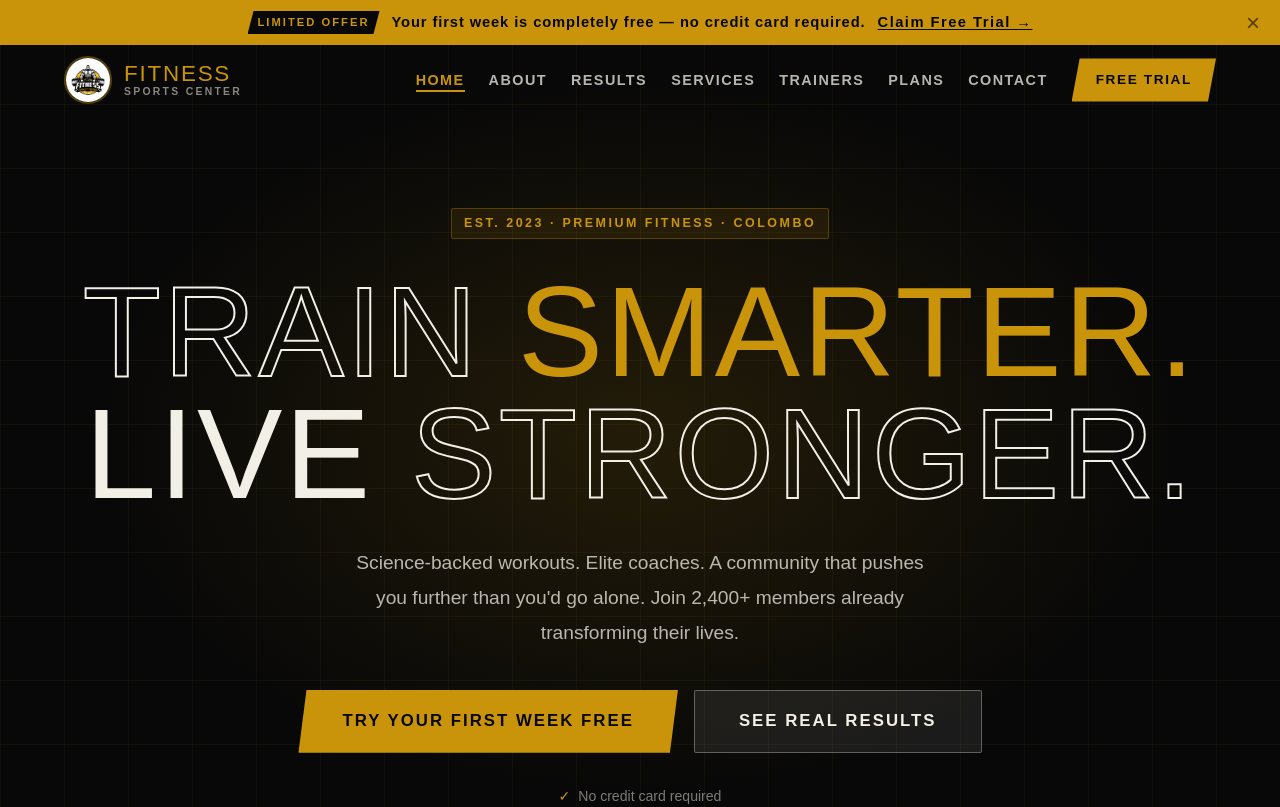
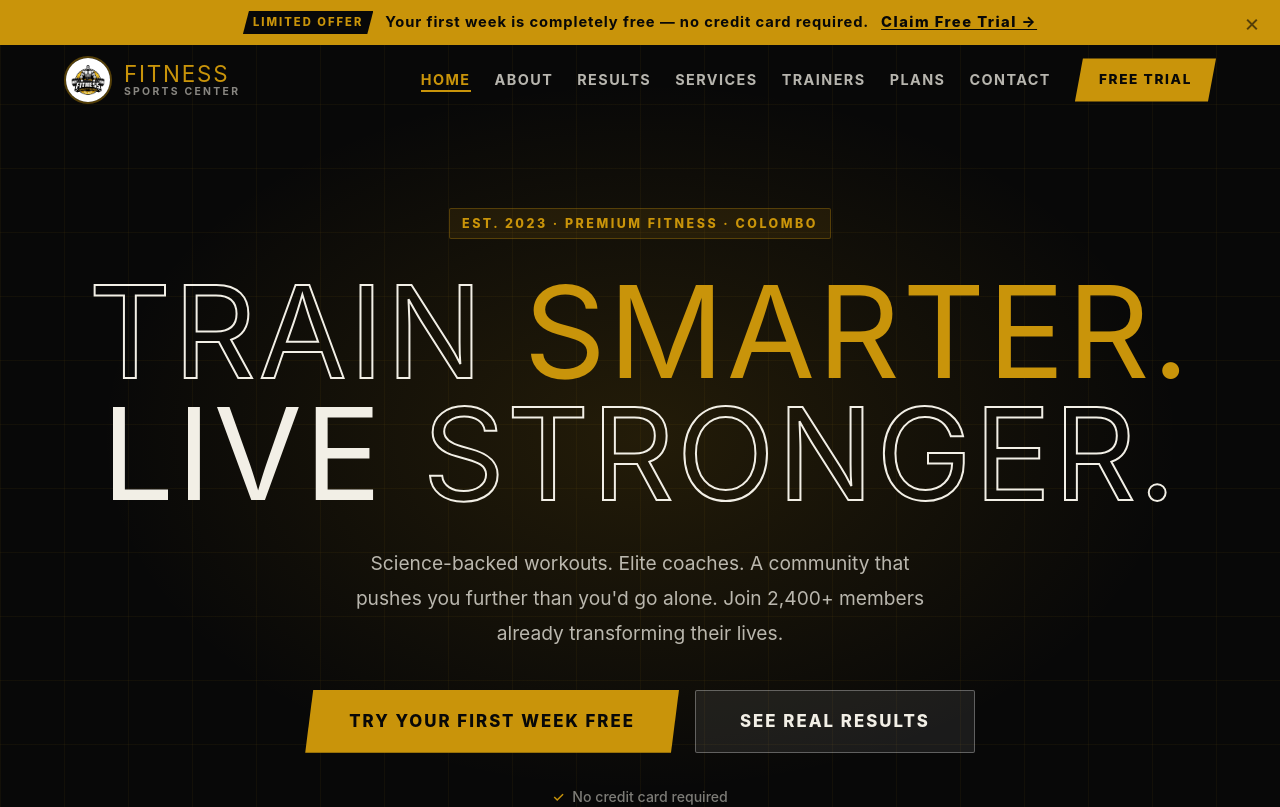
Before and after one commit to Dhanuka-Thathsara-Vithana/fitness-sport-center, a React (Vite) app in the folder Frontend/: page / in a window 1280 px wide. Shown: the top 807 px of the page. Built offline with nearby package versions, Linux system fonts and the light colour scheme.

Commit message:
add new fonts to looks more professional

```diff
--- a/Frontend/src/assets/styles/index.css
+++ b/Frontend/src/assets/styles/index.css
@@ -9,7 +9,7 @@
   }
 
   body {
-    font-family: 'Barlow', sans-serif;
+    font-family: -apple-system, BlinkMacSystemFont, 'Segoe UI', Roboto, 'Helvetica Neue', Oxygen, Ubuntu, Cantarell, sans-serif;
     font-size: 16px;
     line-height: 1.7;
     background-color: #080808;
--- a/Frontend/src/components/layout/Footer.tsx
+++ b/Frontend/src/components/layout/Footer.tsx
@@ -5,7 +5,7 @@ import type { LinkColProps, SocialItem } from '../../types'
 const EXPLORE: string[] = ['Home', 'About Us', 'Services', 'Trainers', 'Membership Plans']
 const SUPPORT: string[]  = ['FAQs', 'Contact Us', 'Cancellation Policy', 'Privacy Policy', 'Terms of Use']
 
-// ── Proper SVG icons ──────────────────────────────────────────────────────────
+// ── Proper SVG icons ----------------------------
 const InstagramIcon = () => (
   <svg xmlns="http://www.w3.org/2000/svg" viewBox="0 0 24 24" fill="currentColor" width="17" height="17">
     <path d="M12 2.163c3.204 0 3.584.012 4.85.07 1.366.062 2.633.334 3.608 1.308.975.975 1.246 2.242 1.308 3.608.058 1.266.07 1.646.07 4.85s-.012 3.584-.07 4.85c-.062 1.366-.334 2.633-1.308 3.608-.975.975-2.242 1.246-3.608 1.308-1.266.058-1.646.07-4.85.07s-3.584-.012-4.85-.07c-1.366-.062-2.633-.334-3.608-1.308-.975-.975-1.246-2.242-1.308-3.608C2.175 15.584 2.163 15.204 2.163 12s.012-3.584.07-4.85c.062-1.366.334-2.633 1.308-3.608.975-.975 2.242-1.246 3.608-1.308 1.266-.058 1.646-.07 4.85-.07zm0-2.163c-3.259 0-3.667.014-4.947.072-1.635.075-3.086.5-4.243 1.657C1.653 2.887 1.228 4.338 1.153 5.973 1.095 7.253 1.081 7.661 1.081 12c0 4.339.014 4.747.072 6.027.075 1.635.5 3.086 1.657 4.243 1.157 1.157 2.608 1.582 4.243 1.657C8.333 23.986 8.741 24 12 24s3.667-.014 4.947-.072c1.635-.075 3.086-.5 4.243-1.657 1.157-1.157 1.582-2.608 1.657-4.243.058-1.28.072-1.688.072-6.028 0-4.339-.014-4.747-.072-6.027-.075-1.635-.5-3.086-1.657-4.243C19.033.572 17.582.147 15.947.072 14.667.014 14.259 0 12 0zm0 5.838a6.162 6.162 0 1 0 0 12.324 6.162 6.162 0 0 0 0-12.324zM12 16a4 4 0 1 1 0-8 4 4 0 0 1 0 8zm6.406-11.845a1.44 1.44 0 1 0 0 2.881 1.44 1.44 0 0 0 0-2.881z"/>
@@ -30,7 +30,6 @@ const XIcon = () => (
   </svg>
 )
 
-// Map label → icon component
 const SOCIAL_ICONS: Record<string, React.FC> = {
   Instagram: InstagramIcon,
   Facebook:  FacebookIcon,
@@ -45,7 +44,6 @@ const SOCIALS: SocialItem[] = [
   { label: 'X',         char: '' },
 ]
 
-// ── LinkCol ───────────────────────────────────────────────────────────────────
 const LinkCol: React.FC<LinkColProps> = ({ title, links }) => (
   <div>
     <h4 className="font-condensed text-[0.82rem] font-extrabold tracking-[0.2em] uppercase text-gold mb-5">{title}</h4>
@@ -64,7 +62,7 @@ const LinkCol: React.FC<LinkColProps> = ({ title, links }) => (
   </div>
 )
 
-// ── Footer ────────────────────────────────────────────────────────────────────
+// ── Footer ----------------
 const Footer: React.FC = () => (
   <footer className="bg-gym-black border-t border-gold/15">
     <div className="max-w-[1200px] mx-auto px-6 py-16 grid grid-cols-1 sm:grid-cols-2 lg:grid-cols-[2fr_1fr_1fr_2fr] gap-10">
--- a/Frontend/tailwind.config.js
+++ b/Frontend/tailwind.config.js
@@ -13,9 +13,9 @@ export default {
         'off-white': '#F2EFE6',
       },
       fontFamily: {
-        display:   ['"Bebas Neue"', 'sans-serif'],
-        condensed: ['"Barlow Condensed"', 'sans-serif'],
-        body:      ['Barlow', 'sans-serif'],
+        display:   ['-apple-system', 'BlinkMacSystemFont', '"Segoe UI"', 'Roboto', '"Helvetica Neue"', 'sans-serif'],
+        condensed: ['-apple-system', 'BlinkMacSystemFont', '"Segoe UI"', 'Roboto', '"Helvetica Neue"', 'sans-serif'],
+        body:      ['-apple-system', 'BlinkMacSystemFont', '"Segoe UI"', 'Roboto', '"Helvetica Neue"', 'Oxygen', 'Ubuntu', 'Cantarell', 'sans-serif'],
       },
       keyframes: {
         fadeInUp: {
```
